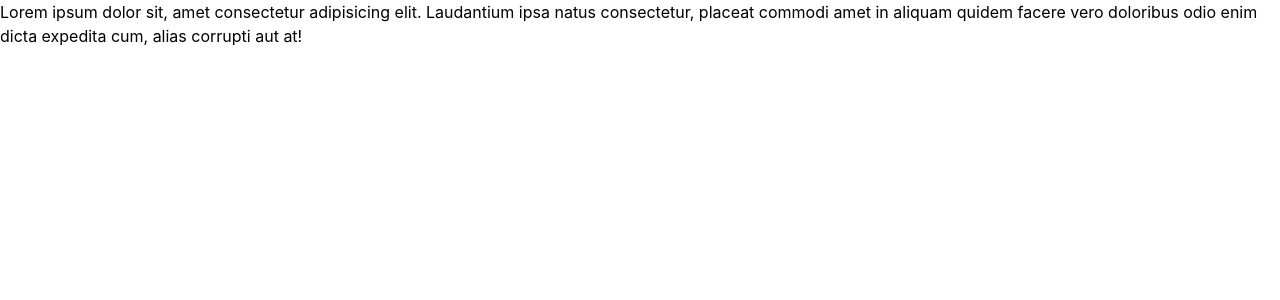
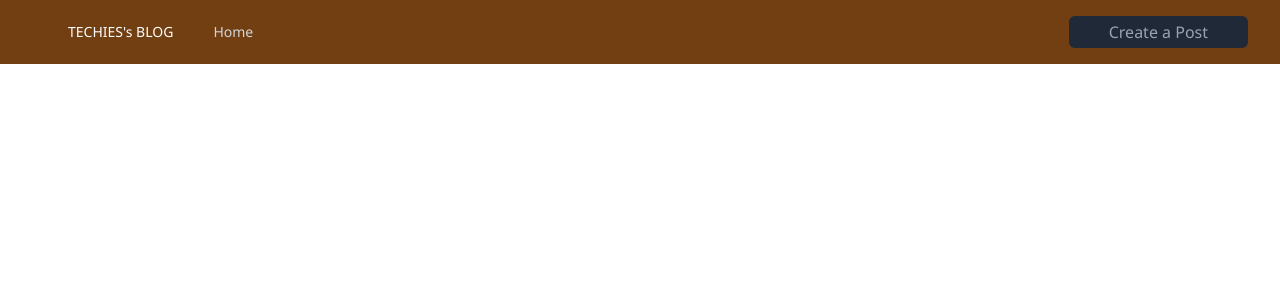
Before and after one commit to idMuvunyi/blogApp-frontend, a React (Create React App) app: page / in a window 1280 px wide. Shown: the top 300 px of the page. Built offline with nearby package versions, Linux system fonts and the light colour scheme.

Commit message:
introduce basic blog app header

```diff
--- a/public/index.html
+++ b/public/index.html
@@ -24,7 +24,7 @@
       work correctly both with client-side routing and a non-root public URL.
       Learn how to configure a non-root public URL by running `npm run build`.
     -->
-    <title>React App</title>
+    <title>Techies blog</title>
   </head>
   <body>
     <noscript>You need to enable JavaScript to run this app.</noscript>
--- a/src/App.css
+++ /dev/null
@@ -1,38 +0,0 @@
-.App {
-  text-align: center;
-}
-
-.App-logo {
-  height: 40vmin;
-  pointer-events: none;
-}
-
-@media (prefers-reduced-motion: no-preference) {
-  .App-logo {
-    animation: App-logo-spin infinite 20s linear;
-  }
-}
-
-.App-header {
-  background-color: #282c34;
-  min-height: 100vh;
-  display: flex;
-  flex-direction: column;
-  align-items: center;
-  justify-content: center;
-  font-size: calc(10px + 2vmin);
-  color: white;
-}
-
-.App-link {
-  color: #61dafb;
-}
-
-@keyframes App-logo-spin {
-  from {
-    transform: rotate(0deg);
-  }
-  to {
-    transform: rotate(360deg);
-  }
-}
--- a/src/App.tsx
+++ b/src/App.tsx
@@ -1,15 +1,9 @@
-import './App.css';
+import Header from './Components/Header';
 
 function App() {
   return (
     <div>
-      <div className="h-screen bg-white">
-        <p>
-          Lorem ipsum dolor sit, amet consectetur adipisicing elit. Laudantium
-          ipsa natus consectetur, placeat commodi amet in aliquam quidem facere
-          vero doloribus odio enim dicta expedita cum, alias corrupti aut at!
-        </p>
-      </div>
+      <Header />
     </div>
   );
 }
--- /dev/null
+++ b/src/Components/Header.tsx
@@ -0,0 +1,70 @@
+import React from 'react';
+
+function Header() {
+  return (
+    <nav className="bg-yellow-900">
+      <div className="mx-auto max-w-7xl px-2 sm:px-6 lg:px-8">
+        <div className="relative flex h-16 items-center justify-between">
+          <div className="flex flex-1 items-center justify-center sm:items-stretch sm:justify-start">
+            <div className="hidden sm:ml-6 sm:block">
+              <div className="flex space-x-4">
+                <h3 className="text-white rounded-md px-3 py-2 text-sm font-medium">
+                  TECHIES's BLOG
+                </h3>
+                <a
+                  href="#"
+                  className="text-gray-300 hover:bg-gray-700 hover:text-white rounded-md px-3 py-2 text-sm font-medium"
+                >
+                  Home
+                </a>
+              </div>
+            </div>
+          </div>
+          <div className="absolute inset-y-0 right-0 flex items-center pr-2 sm:static sm:inset-auto sm:ml-6 sm:pr-0">
+            <button
+              type="button"
+              className="rounded-md bg-gray-800 text-gray-400 pr-10 pl-10 p-1 placeholder-sky-100 hover:text-white focus:outline-none focus:ring-2 focus:ring-white focus:ring-offset-2 focus:ring-offset-gray-800"
+            >
+              Create a Post
+            </button>
+            {/* user when logged in */}
+            {/* <div className="relative ml-3">
+              <div>
+                <button
+                  type="button"
+                  className="flex rounded-full bg-gray-800 text-sm focus:outline-none focus:ring-2 focus:ring-white focus:ring-offset-2 focus:ring-offset-gray-800"
+                >
+                  <img
+                    className="h-8 w-8 rounded-full"
+                    src="https://images.unsplash.com/photo-1472099645785-5658abf4ff4e?ixlib=rb-1.2.1&ixid=eyJhcHBfaWQiOjEyMDd9&auto=format&fit=facearea&facepad=2&w=256&h=256&q=80"
+                    alt=""
+                  />
+                </button>
+              </div>
+            </div> */}
+          </div>
+        </div>
+      </div>
+
+      {/* <!-- Mobile menu, show/hide based on menu state. --> */}
+      <div className="sm:hidden" id="mobile-menu">
+        <div className="space-y-1 px-2 pb-3 pt-2">
+          <h4
+            className="text-white block rounded-md px-3 py-2 text-base font-medium"
+            aria-current="page"
+          >
+            TECHIES's BLOG
+          </h4>
+          <a
+            href="#"
+            className="text-gray-300 hover:bg-gray-700 hover:text-white block rounded-md px-3 py-2 text-base font-medium"
+          >
+            Home
+          </a>
+        </div>
+      </div>
+    </nav>
+  );
+}
+
+export default Header;
--- a/src/index.css
+++ b/src/index.css
@@ -4,11 +4,7 @@
 
 body {
   margin: 0;
-  font-family: -apple-system, BlinkMacSystemFont, 'Segoe UI', 'Roboto', 'Oxygen',
-    'Ubuntu', 'Cantarell', 'Fira Sans', 'Droid Sans', 'Helvetica Neue',
-    sans-serif;
-  -webkit-font-smoothing: antialiased;
-  -moz-osx-font-smoothing: grayscale;
+  font-family: 'Segoe UI', Tahoma, Geneva, Verdana, sans-serif;
 }
 
 code {
```
Also changed, not shown: src/logo.svg (deleted).
